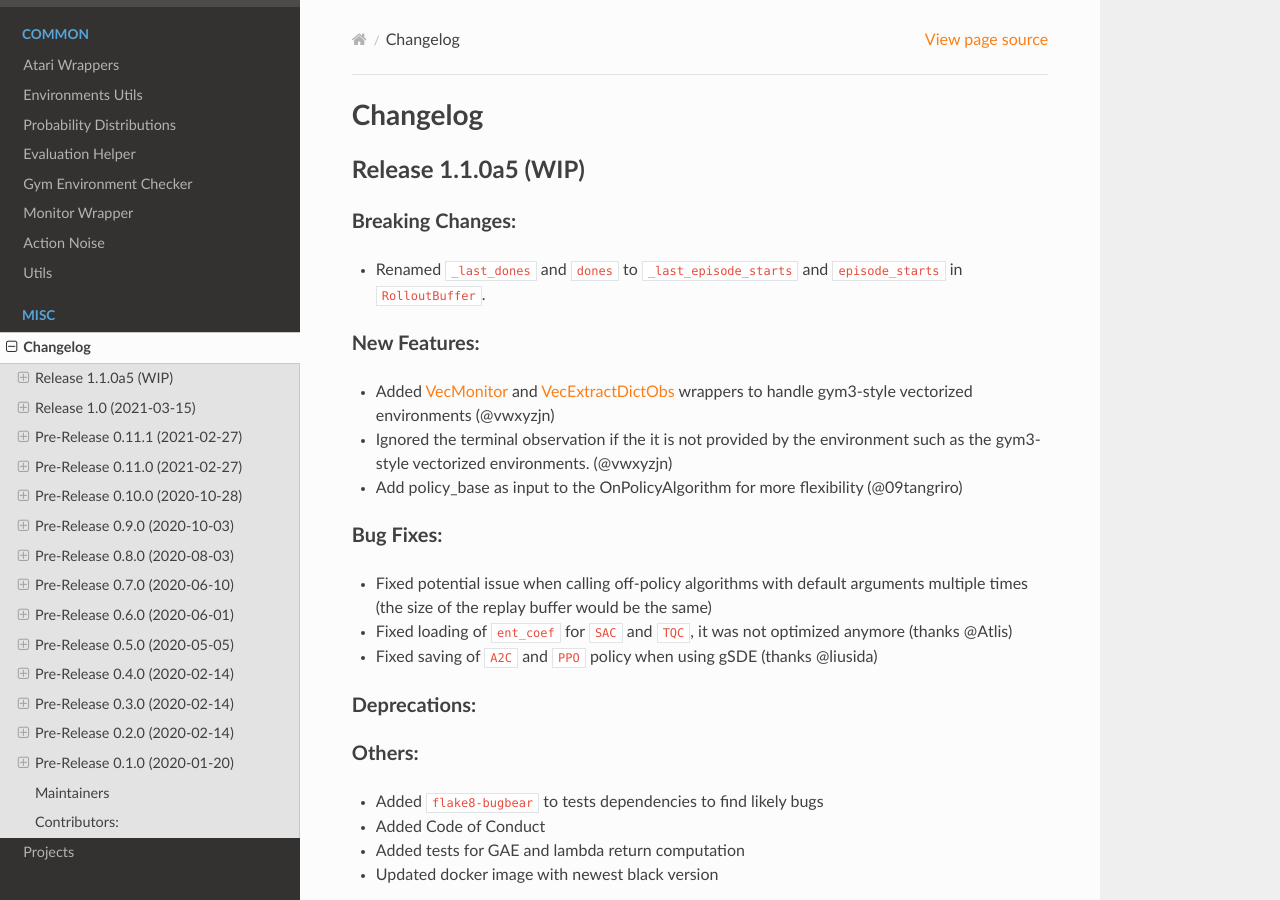
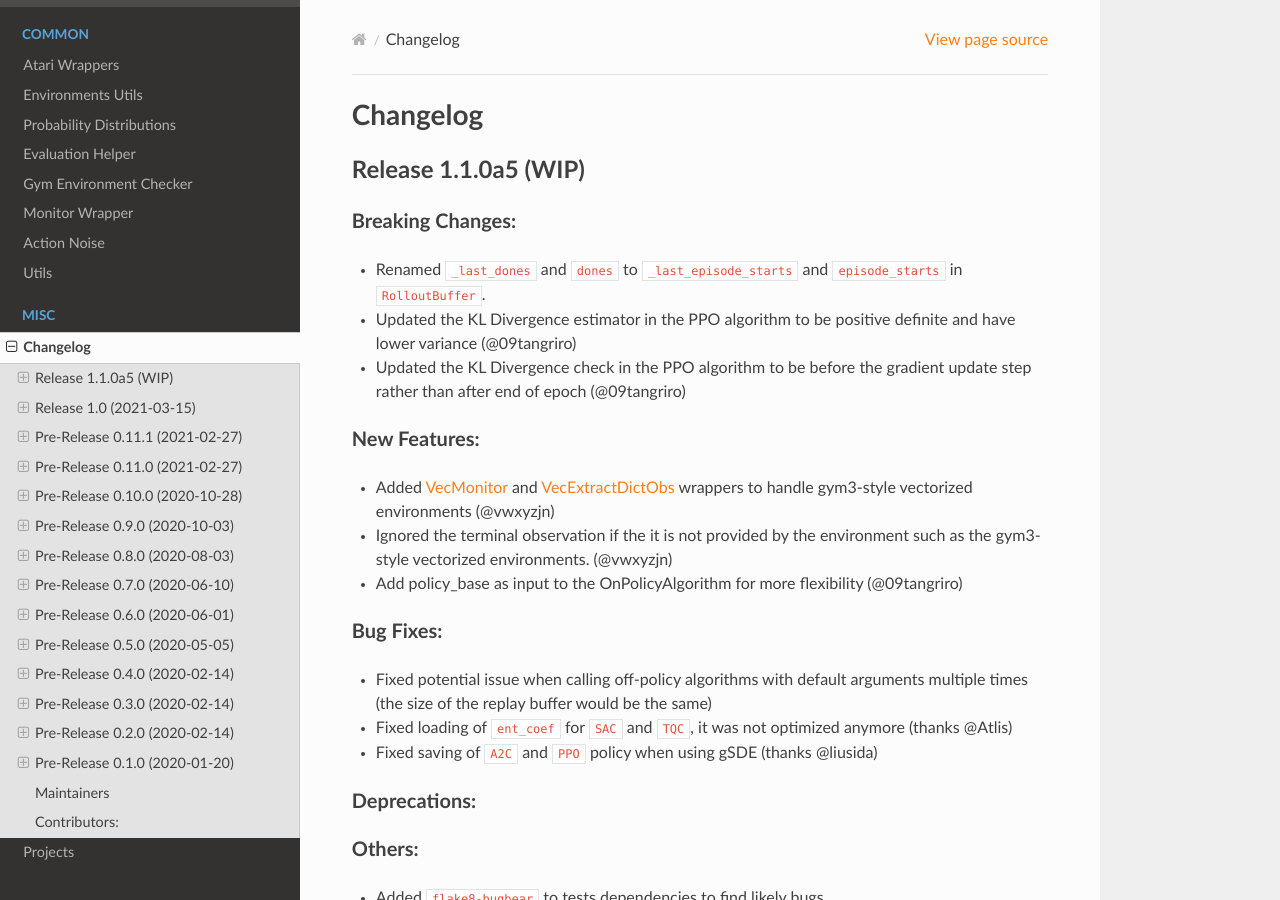
Before and after one commit to DLR-RM/stable-baselines3, a Sphinx documentation site: the page built from docs/misc/changelog.rst, in a window 1280 px wide and 900 px high. Built offline with Sphinx 7.4.7 and the Read the Docs theme 2.0.0, drawn with Linux system fonts in a browser that asks for light colours; pages that are not in the unit, such as notebooks, are missing from menus.

Commit message:
update changelog

```diff
--- a/docs/misc/changelog.rst
+++ b/docs/misc/changelog.rst
@@ -10,6 +10,8 @@
 Breaking Changes:
 ^^^^^^^^^^^^^^^^^
 - Renamed ``_last_dones`` and ``dones`` to ``_last_episode_starts`` and ``episode_starts`` in ``RolloutBuffer``.
+- Updated the KL Divergence estimator in the PPO algorithm to be positive definite and have lower variance (@09tangriro)
+- Updated the KL Divergence check in the PPO algorithm to be before the gradient update step rather than after end of epoch (@09tangriro)
 
 New Features:
 ^^^^^^^^^^^^^
```
